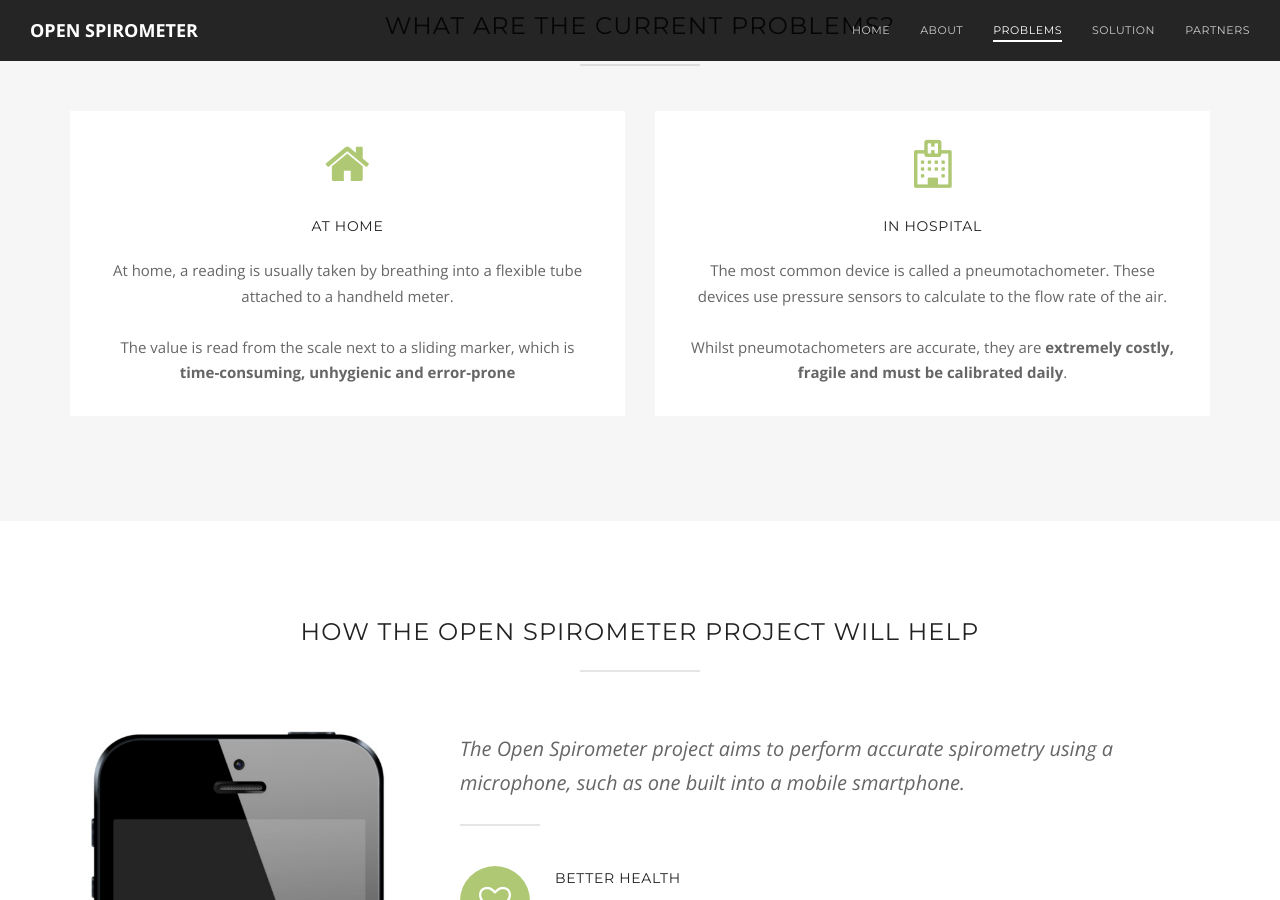
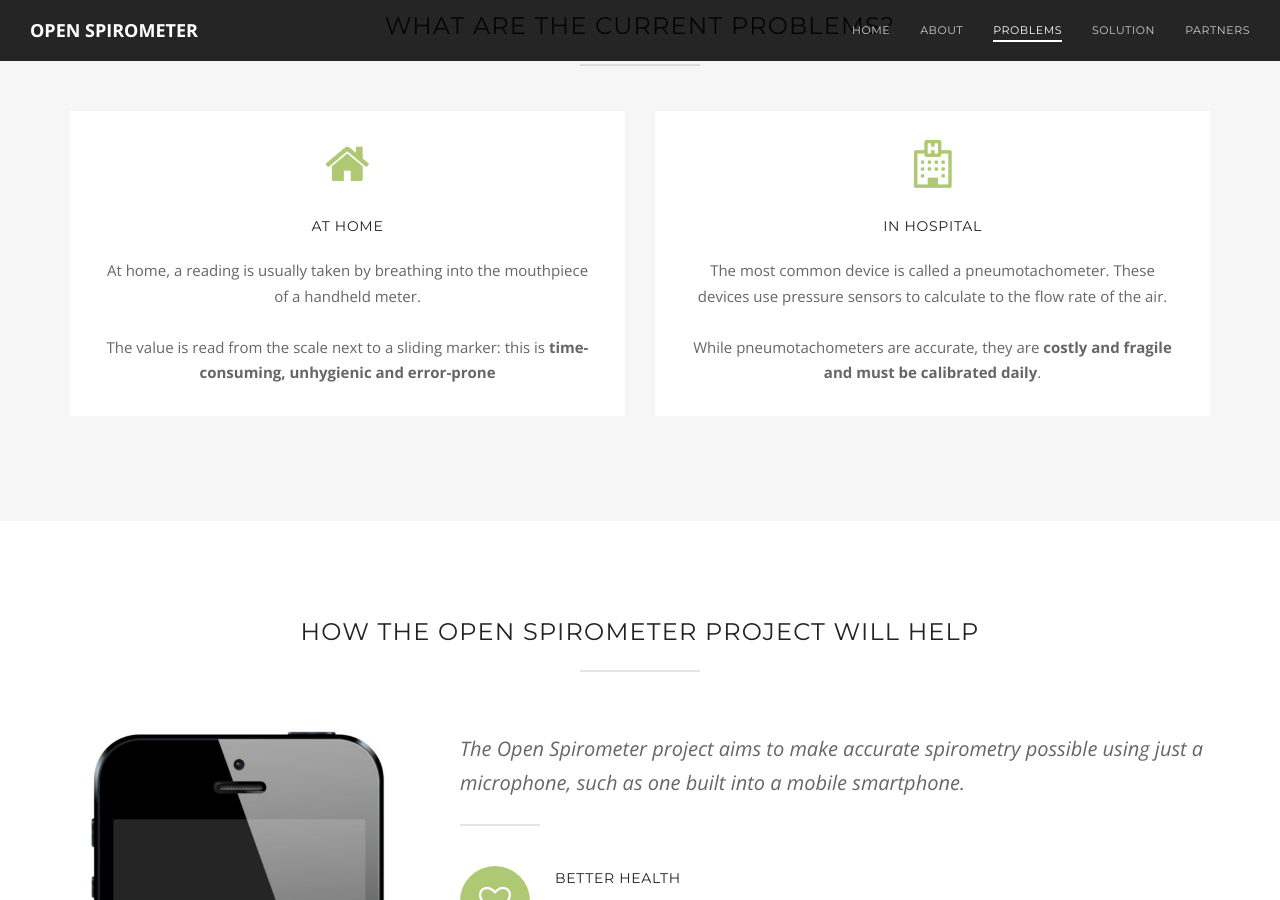
Before and after one commit to openhealthcare/openspirometer-www, a Jekyll site: the page built from index.html, in a window 1280 px wide and 900 px high, scrolled down 1926 px. Built offline with Jekyll 4.4.1, drawn with Linux system fonts in a browser that asks for light colours; some of the changed text lies outside the part shown.

Commit message:
Minor text changes

```diff
--- a/index.html
+++ b/index.html
@@ -89,11 +89,10 @@ layout: default
           <span class="benefit-icon fa fa-home" data-animation="bounceIn"></span>
           <h4 class="benefit-title">At home</h4>
           <p class="benefit-description">
-            At home, a reading is usually taken by breathing into a flexible
-            tube attached to a handheld meter.
+            At home, a reading is usually taken by breathing into the mouthpiece of a handheld meter.
           </p>
           <p class="benefit-description">
-            The value is read from the scale next to a sliding marker, which is
+            The value is read from the scale next to a sliding marker: this is
             <strong>time-consuming, unhygienic and error-prone</strong>
           </p>
         </div>
@@ -108,7 +107,7 @@ layout: default
             use pressure sensors to calculate to the flow rate of the air.
           </p>
           <p class="benefit-description">
-            Whilst pneumotachometers are accurate, they are <strong>extremely costly,
+            While pneumotachometers are accurate, they are <strong> costly and
             fragile and must be calibrated daily</strong>.
           </p>
         </div>
@@ -130,8 +129,8 @@ layout: default
 
       <div class="about-text col-md-8">
         <p class="lead">
-          The Open Spirometer project aims to perform accurate spirometry using
-          a microphone, such as one built into a mobile smartphone.
+          The Open Spirometer project aims to make accurate spirometry possible using
+          just a microphone, such as one built into a mobile smartphone.
         </p>
 
         <ul class="icon-list">
```
Also changed, not shown: other parts of index.html (+2 -2 lines).
